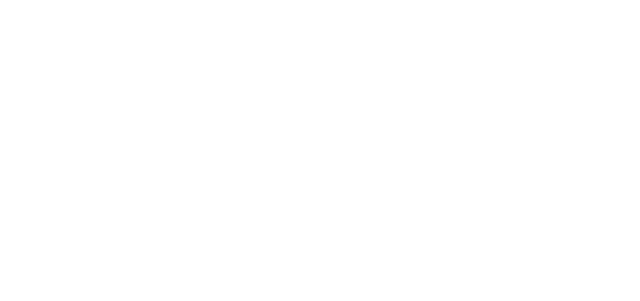
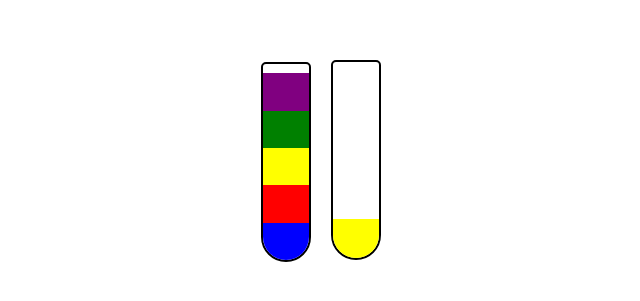
Before and after one commit to BerniSc/Watersort, a Svelte app: page / in a window 1280 px wide. Shown: the part 239-540 px from the top of the page, without its empty margins (319-959 px from the left). Built offline with nearby package versions, Linux system fonts and the light colour scheme.

Commit message:
Implemented Basic Functionality

```diff
--- a/src/App.svelte
+++ b/src/App.svelte
@@ -0,0 +1,5 @@
+<script>
+    import Game from './Game.svelte';
+</script>
+
+<Game></Game>
--- /dev/null
+++ b/src/Game.svelte
@@ -0,0 +1,16 @@
+<script>
+  import GameBoard from './GameBoard.svelte';
+  import GameFrame from './GameFrame.svelte';
+
+  // Anfangszustand des Spiels als JSON-Objekt
+  let gameState = {
+    bottles: [
+      { id: 1, levels: [{ color: 'blue' }, { color: 'red' }, { color: 'yellow'}, { color: 'green'}, { color: 'purple'}]},
+      { id: 2, levels: [{ color: 'yellow' }] },
+    ]
+  };
+</script>
+
+<GameFrame>
+  <GameBoard {gameState} />
+</GameFrame>
--- /dev/null
+++ b/src/GameBoard.svelte
@@ -0,0 +1,19 @@
+<script>
+  import Bottle from './lib/Bottle.svelte';
+  export let gameState;
+</script>
+
+<div class="game-board">
+    {#each gameState.bottles as bottle, i (i)}
+        <div class="bottle">
+            <Bottle {bottle} id={i} />
+        </div>
+    {/each}
+</div>
+
+<style>
+    .bottle {
+        display: inline-block;
+        margin: 10px;
+    }
+</style>
--- /dev/null
+++ b/src/GameFrame.svelte
@@ -0,0 +1,2 @@
+<!-- This displayes the Game, as well as Addition Game Elements -->
+<slot></slot>
--- /dev/null
+++ b/src/lib/Bottle.svelte
@@ -0,0 +1,50 @@
+<script>
+    import WaterLevel from './WaterLevel.svelte';
+    export let bottle;
+
+    export let id;
+    export let height = 200;
+    export let width = 50;
+
+    // The bottle has been clicked
+    function handleClick() {
+        console.log(`Bottle ${id} was clicked`, bottle);
+    }
+</script>
+
+<button class="bottle" style="height: {height}px; width: {width}px;" on:click={handleClick}>
+    {#each bottle.levels as level, i (i)}
+        <WaterLevel color={level.color} />
+    {/each}
+    <div class="empty-space"></div>
+</button>
+
+<style>
+    .bottle {
+        display: flex;
+        flex-direction: column;                 /* Fill Water Vertically instead of Horizontally */
+        border-radius: 25px 25px 5px 5px;       /* Display Bottom as flat and Top as Round, turn later for easier Animations and easier css*/
+        transform: rotate(180deg);              /* Turns the Glas for 180° to have the round piece displayed on the Bottom */
+        background-color: transparent;          /* No Background */
+        border: 2px solid #000;               /* Display a Border around the Glass */
+        padding: 0;                             /* Ensure there is no space between the Glass and the Water */
+        box-sizing: border-box;
+        overflow: hidden;                       /* Prevents the Overflow of the Water -> Adjusts to the round Bottom instead of overflowing it */
+        cursor: pointer;                        /* Display Cursor to signal Clickable Item */
+        transition: transform 0.3s;             /* Animation to display tilting */
+    }
+
+    .bottle:focus {
+
+    }
+
+    .bottle:active {
+        transform: translateY(2px);         /* Style that is beeing applied on Click*/
+    }
+
+    .empty-space {
+        height: 5%;                         /* Always have 5% space left at the Top */
+        width: 100%;
+        background-color: transparent;      /* Empty space should be Empty */
+    }
+</style>
--- /dev/null
+++ b/src/lib/WaterLevel.svelte
@@ -0,0 +1,16 @@
+<script>
+  export let color;
+</script>
+
+<div class="water-level" style="background-color: {color};">
+
+</div>
+
+<style>
+    .water-level {
+        height: 20%;                        /* Every Waterlevel should Take up 20% of the overall height */
+        width: 100%;
+        transition: background-color 0.3s;
+        box-sizing: border-box;
+    }
+</style>
```
